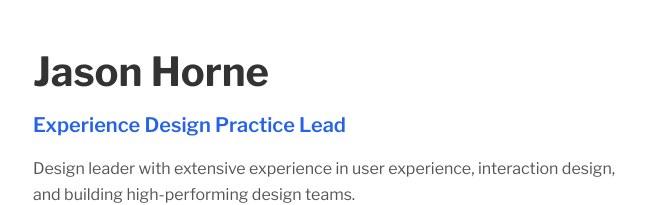
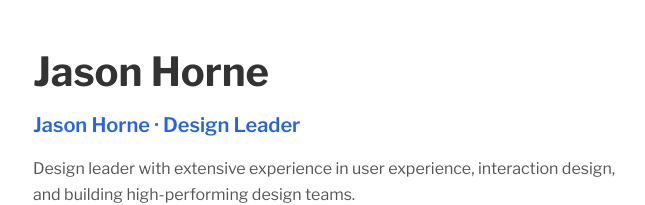
Before and after one commit to jasonrhorne/otis, a plain HTML site: page index.html in a window 1280 px wide. Shown: the top 205 px of the page, without its empty margins (227-872 px from the left). Drawn offline with nearby package versions, Linux system fonts and the light colour scheme.

Commit message:
Add files via upload

```diff
--- a/index.html
+++ b/index.html
@@ -14,7 +14,7 @@
     <div class="container">
         <header>
             <h1>Jason Horne</h1>
-            <h2 class="title">Experience Design Practice Lead</h2>
+            <h2 class="title">Jason Horne · Design Leader</h2>
             <p class="bio">Design leader with extensive experience in user experience, interaction design, and building high-performing design teams.</p>
 
             <div class="contact">
```
